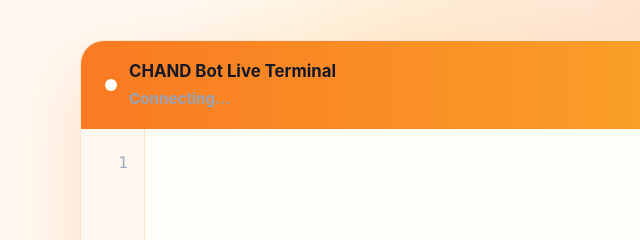
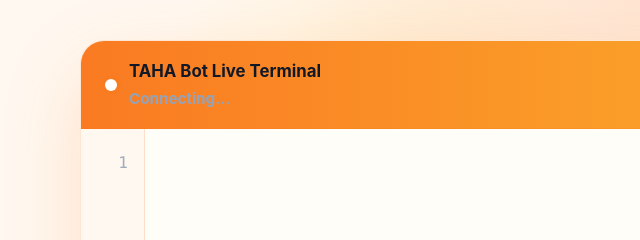
Before and after one commit to bothot786-code/TAHA-TRICKER-BOT, a website: page public/terminal.html in a window 1280 px wide. Shown: the top 240 px of the page, 0-640 px from the left. Drawn offline with nearby package versions, Linux system fonts and the light colour scheme; no server answers.

Commit message:
Update terminal.html

```diff
--- a/public/terminal.html
+++ b/public/terminal.html
@@ -3,8 +3,8 @@
 <head>
   <meta charset="UTF-8" />
   <meta name="viewport" content="width=device-width, initial-scale=1.0" />
-  <title>CHAND Bot Terminal</title>
-  <link rel="icon" type="image/png" href="https://cdn.jsdelivr.net/gh/chanddark/Image1/images/icon.png">
+  <title>TAHA Bot Terminal</title>
+  <link rel="icon" type="image/png" href="https://cdn.jsdelivr.net/gh/tahadark/Image1/images/icon.png">
   <link rel="stylesheet" href="https://cdnjs.cloudflare.com/ajax/libs/font-awesome/6.0.0/css/all.min.css">
   <style>
     :root {
@@ -260,7 +260,7 @@
       <div class="terminal-title">
         <span></span>
         <div>
-          <div>CHAND Bot Live Terminal</div>
+          <div>TAHA Bot Live Terminal</div>
           <div class="terminal-status" id="connectionStatus">Connecting...</div>
         </div>
       </div>
```
